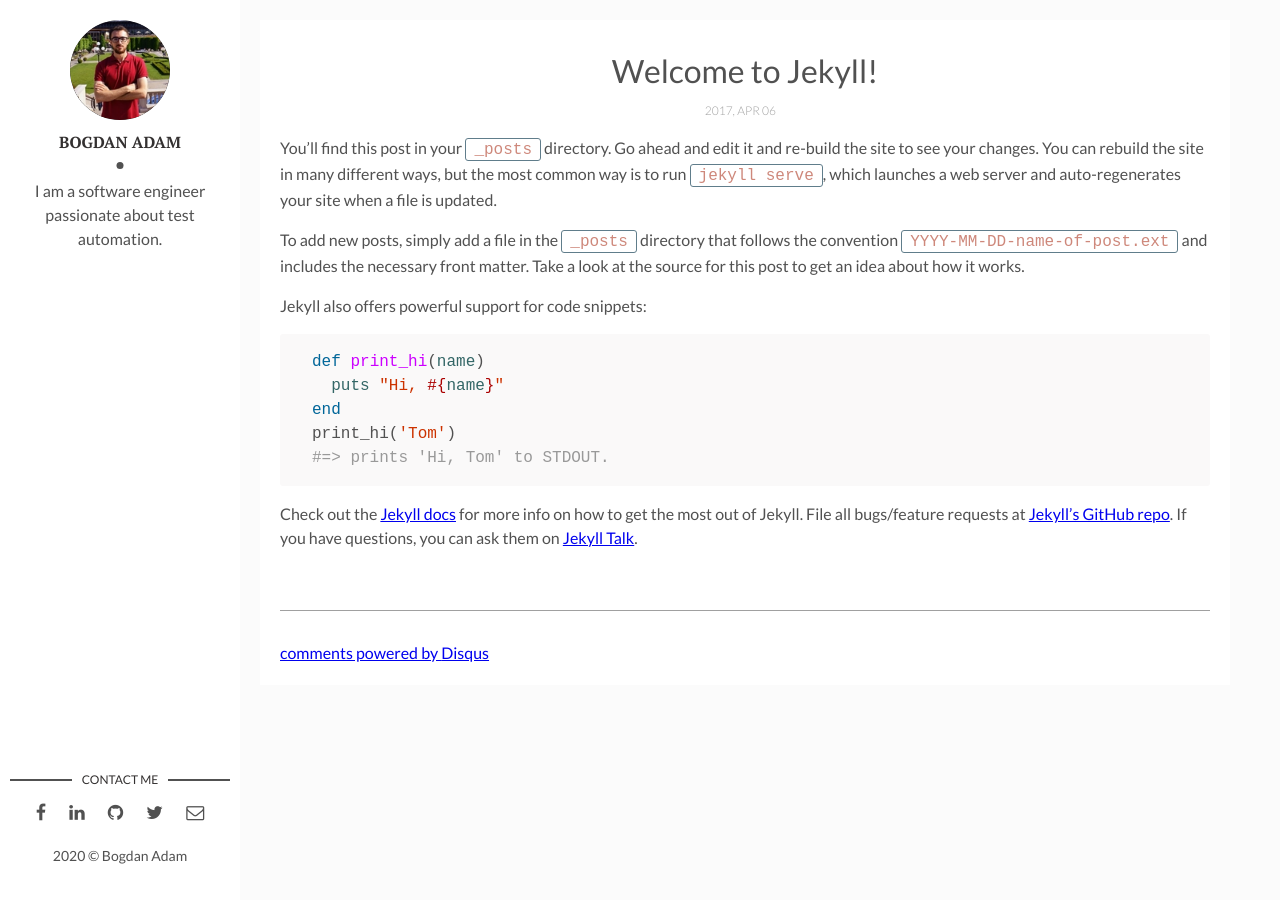
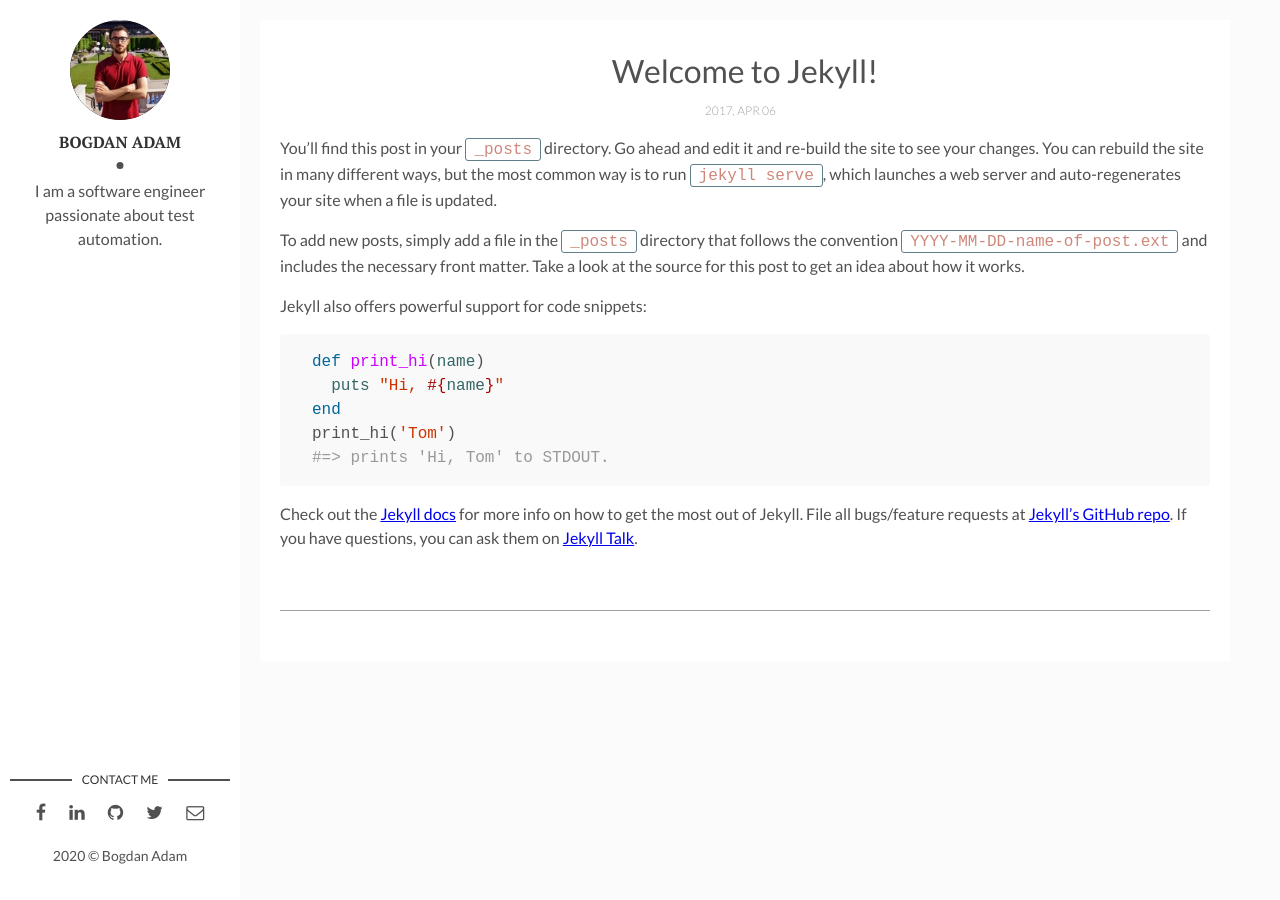
Before and after one commit to bogdan-adam/bogdan-adam.github.io, a Jekyll site: the page built from _posts/2017-04-06-welcome-to-jekyll.markdown, in a window 1280 px wide. Built offline with Jekyll 4.4.1, drawn with Linux system fonts in a browser that asks for light colours; comment, search, counter and statistics services are not loaded; part of the change alters nothing that is shown.

```diff
--- a/_config.yml
+++ b/_config.yml
@@ -19,7 +19,7 @@ social-twitter: https://twitter.com/adambogdan1993
 social-email: bogdan.adamj@gmail.com
 
 # Disqus
-discus-identifier: Bogdan
+discus-identifier: bogdan-adam
 
 # Tracker
 analytics: # Google Analytics
--- a/_includes/disqus.html
+++ b/_includes/disqus.html
@@ -11,7 +11,6 @@
       })();
     </script>
     <noscript>Please enable JavaScript to view the <a href="https://disqus.com/?ref_noscript">comments powered by Disqus.</a></noscript>
-	<a href="http://disqus.com">comments powered by <span>Disqus</span></a>
     {% endif %}
   </div>
 </section> <!-- End Comment Area -->
```
